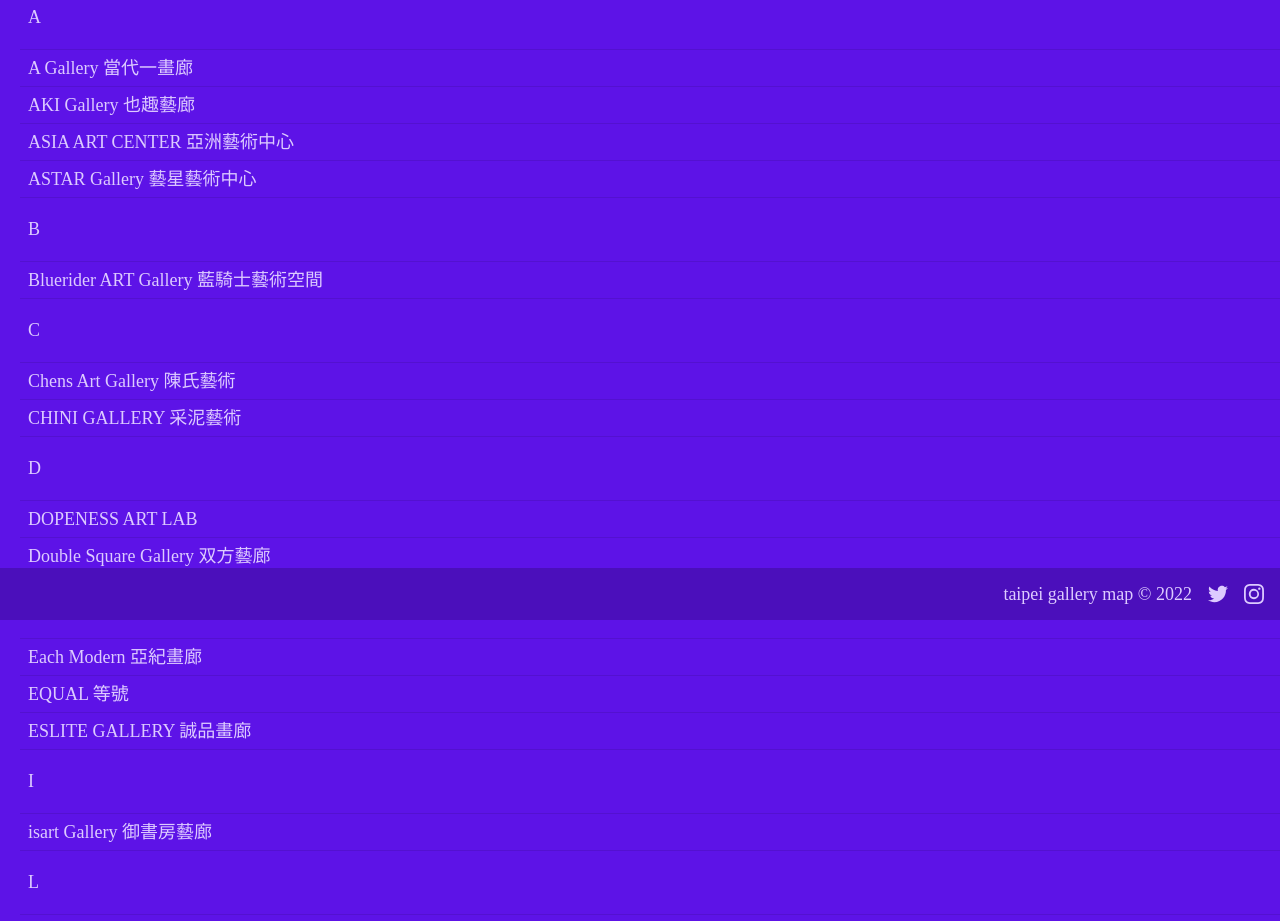
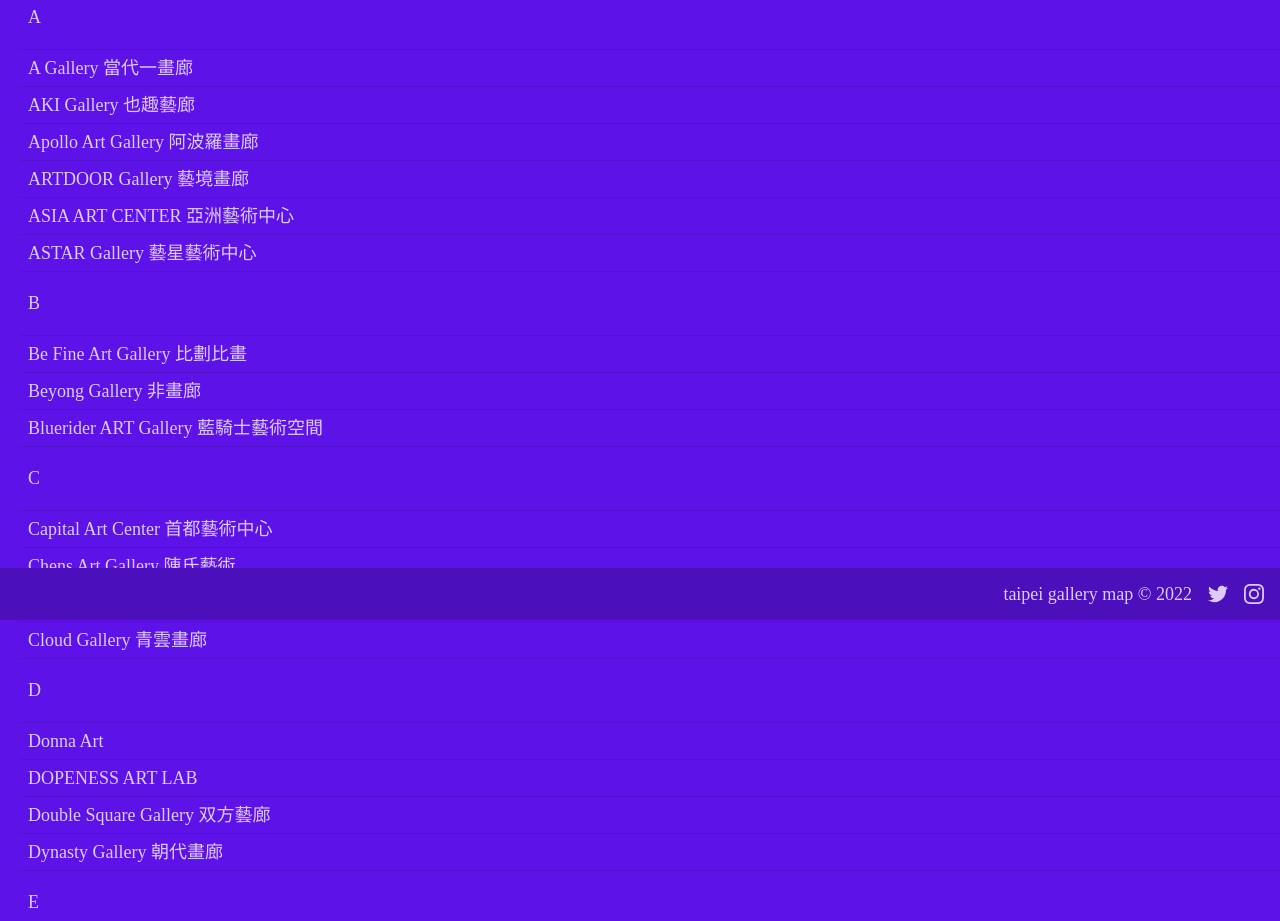
Before and after one commit to tjHsu/gallery-map, a Next.js app: page /galleries in a window 1280 px wide. Shown: the part 180-1101 px from the top of the page. Built offline with nearby package versions, Linux system fonts and the light colour scheme; a web font is replaced by a local one.

Commit message:
Add new galleries

```diff
--- a/src/constants/Constants.ts
+++ b/src/constants/Constants.ts
@@ -120,6 +120,41 @@ export const GALLERIES = [
     }]
   },
   {
+    name: "Apollo Art Gallery 阿波羅畫廊",
+    englishName: "Apollo Art Gallery",
+    originalName: "阿波羅畫廊",
+    urlName: "Apollo_Art_Gallery",
+    website: "http://www.artgalleryapollo.com/",
+    isSeparator: false,
+    exhibitions: [{
+      artist: "Xiao Ru-Song",
+      showName: "A memorial exhibition for Xiao Ru-Song's 100th birthday",
+      date: "2022.08.27 - 2022.10.15",
+      openingDate: "2022.08.27 sat. 15:00"
+    }],
+    locations: [{
+      locationName: "",
+      address: "2F, No. 218-6, Zhongxiao E Rd, Section 4, Taipei City, Taiwan",
+      gMapLink: "",
+      openingHours: "mon-sat 11:00-19:00"
+    }]
+  },
+  {
+    name: "ARTDOOR Gallery 藝境畫廊",
+    englishName: "ARTDOOR Gallery",
+    originalName: "藝境畫廊",
+    urlName: "ARTDOOR_Gallery",
+    website: "http://www.artdoor.com.tw/",
+    isSeparator: false,
+    exhibitions: [],
+    locations: [{
+      locationName: "",
+      address: "No.36, Ln. 164, Hulin St., Xinyi Dist., Taipei City 11075, Taiwan",
+      gMapLink: "",
+      openingHours: "tue-sun 11:00-19:00"
+    }]
+  },
+  {
     name: "ASIA ART CENTER 亞洲藝術中心",
     englishName: "ASIA ART CENTER",
     originalName: "亞洲藝術中心",
@@ -180,6 +215,36 @@ export const GALLERIES = [
     }]
   },
   {
+    name: "Be Fine Art Gallery 比劃比畫",
+    englishName: "比劃比畫",
+    originalName: "Be Fine Art Gallery",
+    urlName: "Be_Fine_Art_Gallery",
+    website: "https://www.befineartgallery.com/",
+    isSeparator: false,
+    exhibitions: [],
+    locations: [{
+      locationName: "",
+      address: "6F No.127 DongMing St. Nangang Dist. Taipei City",
+      gMapLink: "",
+      openingHours: "by appointment only"
+    }]
+  },
+  {
+    name: "Beyong Gallery 非畫廊",
+    englishName: "Beyong Gallery",
+    originalName: "非畫廊",
+    urlName: "Beyong_Gallery",
+    website: "https://www.loranger.com.tw/",
+    isSeparator: false,
+    exhibitions: [],
+    locations: [{
+      locationName: "",
+      address: "2F, No.9, Sec. 1, Chang’an E. Rd., Taipei 104003, Taiwan",
+      gMapLink: "",
+      openingHours: "mon-sat 11:00-18:00"
+    }]
+  },
+  {
     name: "Bluerider ART Gallery 藍騎士藝術空間",
     englishName: "Bluerider ART Gallery",
     originalName: "藍騎士藝術空間",
@@ -235,6 +300,21 @@ export const GALLERIES = [
     }]
   },
   {
+    name: "Capital Art Center 首都藝術中心",
+    englishName: "Capital Art Center",
+    originalName: "首都藝術中心",
+    urlName: "Capital_Art_Center",
+    website: "https://www.capitalart.com.tw/",
+    isSeparator: false,
+    exhibitions: [],
+    locations: [{
+      locationName: "",
+      address: "2F., No.343, Sec.4, Ren’ai Rd., Da’an Dist., Taipei, Taiwan",
+      gMapLink: "",
+      openingHours: "tue-sat 10:00-18:00"
+    }]
+  },
+  {
     name: "Chens Art Gallery 陳氏藝術",
     englishName: "Chens Art Gallery",
     originalName: "陳氏藝術",
@@ -275,6 +355,21 @@ export const GALLERIES = [
     }]
   },
   {
+    name: "Cloud Gallery 青雲畫廊",
+    englishName: "Cloud Gallery",
+    originalName: "青雲畫廊",
+    urlName: "Cloud_Gallery",
+    website: "http://www.cloud-gallery.org/",
+    isSeparator: false,
+    exhibitions: [],
+    locations: [{
+      locationName: "",
+      address: "No. 471, Mingshui Rd, Zhongshan District, Taipei City",
+      gMapLink: "",
+      openingHours: "tue-sun 10:00-18:30"
+    }]
+  },
+  {
     name: "D",
     englishName: "",
     originalName: "",
@@ -287,6 +382,31 @@ export const GALLERIES = [
       address: "",
       gMapLink: "",
       openingHours: ""
+    }]
+  },
+  {
+    name: "Donna Art",
+    englishName: "Donna Art",
+    originalName: "多納藝術",
+    urlName: "Donna_Art",
+    website: "www.donnaart.com.tw",
+    isSeparator: false,
+    exhibitions: [{
+      artist: "Sanyu",
+      showName: "Prints",
+      date: "2022.09.28 - 2022.11.06",
+      openingDate: ""
+    }],
+    locations: [{
+      locationName: "Donna Art",
+      address: "7F No. 112, Section 2, Keelung Rd, Da’an District, Taipei City",
+      gMapLink: "",
+      openingHours: "mon-sat 13:00-19:00"
+    },{
+      locationName: "Donna Art Huashan",
+      address: "W7-2 Camphor Refinery, No. 1, Section 1, Bade Rd, Zhongzheng District, Taipei City",
+      gMapLink: "",
+      openingHours: "mon-sun 11:00-19:00"
     }]
   },
   {
@@ -332,6 +452,26 @@ export const GALLERIES = [
       address: "No.28, Lane 770, Beian Road, Zhongshan District, Taipei 104, Taiwan",
       gMapLink: "",
       openingHours: "tue-sat 11:00-18:00"
+    }]
+  },
+  {
+    name: "Dynasty Gallery 朝代畫廊",
+    englishName: "Dynasty Gallery",
+    originalName: "朝代畫廊",
+    urlName: "Dynasty_Gallery",
+    website: "dynastyart.com",
+    isSeparator: false,
+    exhibitions: [],
+    locations: [{
+      locationName: "Dynasty Gallery Hall A",
+      address: "1F, No.41, Le Li Road, Taipei City 10678 Taiwan",
+      gMapLink: "",
+      openingHours: "mon-sat 13:00-19:00"
+    },{
+      locationName: "Dynasty Gallery Hall B",
+      address: "1F, No.43, Le Li Road, Taipei City 10678 Taiwan",
+      gMapLink: "",
+      openingHours: "mon-sat 13:00-19:00"
     }]
   },
   {
@@ -422,6 +562,26 @@ export const GALLERIES = [
       address: "",
       gMapLink: "",
       openingHours: ""
+    }]
+  },
+  {
+    name: "In River Gallery 穎川畫廊",
+    englishName: "穎川畫廊",
+    originalName: "In River Gallery",
+    urlName: "In_River_Gallery",
+    website: "www.inriver.com.tw",
+    isSeparator: false,
+    exhibitions: [{
+      artist: "Chou Chen",
+      showName: "Transformation",
+      date: "2022.10.01 - 2022.11.03",
+      openingDate: "2022.10.01 sat. 15:00"
+    }],
+    locations: [{
+      locationName: "",
+      address: "2F, No. 45, Section 1, Ren'ai Rd, Zhongzheng District, Taipei City ",
+      gMapLink: "",
+      openingHours: "tue-sun 13:00-20:00"
     }]
   },
   {
```
